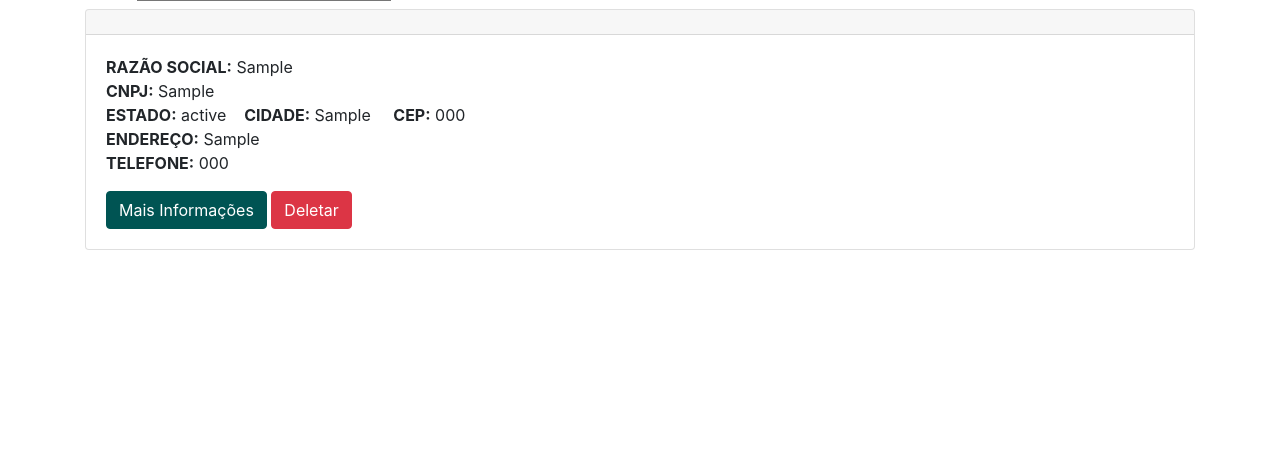
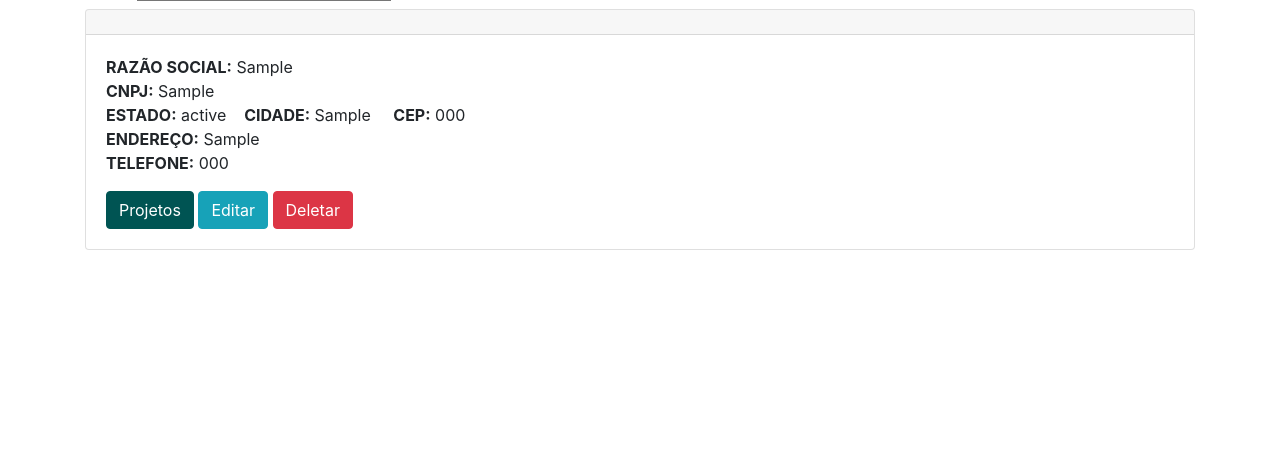
Before and after one commit to Sergio-Saraiva/Projeto-Alan, a PHP site: page /consulta.php in a window 1280 px wide. Shown: the part 214-683 px from the top of the page. Run offline with PHP 8.4, Linux system fonts and the light colour scheme; tables that the repository leaves empty hold one stand-in row (values such as "Sample post"); data that the repository does not hold is empty.

Commit message:
atualizacao0.2

```diff
--- a/classes/Conexao.php
+++ b/classes/Conexao.php
@@ -2,6 +2,7 @@
     class Conexao{
         public static function getConexao(){
             //abre conexão com o banco
+            //$conexao = new PDO('mysql:host=localhost:3308;dbname=empresa','root','');
             $conexao = new PDO('mysql:host=127.0.0.1;dbname=estagio','root','123456789');
             return $conexao;
         }
--- a/consulta.php
+++ b/consulta.php
@@ -32,7 +32,7 @@
       <b>ENDEREÇO:</b> <?php echo $elemento['endereco'] ?></br>
       <b>TELEFONE:</b> <?php echo $elemento['telefone'] ?></br>
     </p>
-    <a href="projetos.php?id=<?php echo $elemento['id'] ?>" class="btn btn-primary">Mais Informações</a> <a href="#" class="btn btn-danger">Deletar</a>
+    <a href="projetos.php?id=<?php echo $elemento['id'] ?>" class="btn btn-primary">Projetos</a> <button type="button" class="btn btn-info">Editar</button> <a href="#" class="btn btn-danger">Deletar</a>
   </div>
 </div>
 <?php } ?>
--- a/projetos.php
+++ b/projetos.php
@@ -28,7 +28,7 @@
          <b>ENDEREÇO:</b> <?php echo $registro['endereco'] ?></br>
          <b>TELEFONE:</b> <?php echo $registro['telefone'] ?></br>
      </p>
-      <a href="#" class="btn btn-primary">Mais Informações</a> <a href="#" class="btn btn-danger">Deletar</a>
+      <a href="#" class="btn btn-primary">Mais Informações</a>  <a href="#" class="btn btn-danger">Deletar</a>
       </div>
    </div>
  <?php } ?>
```
